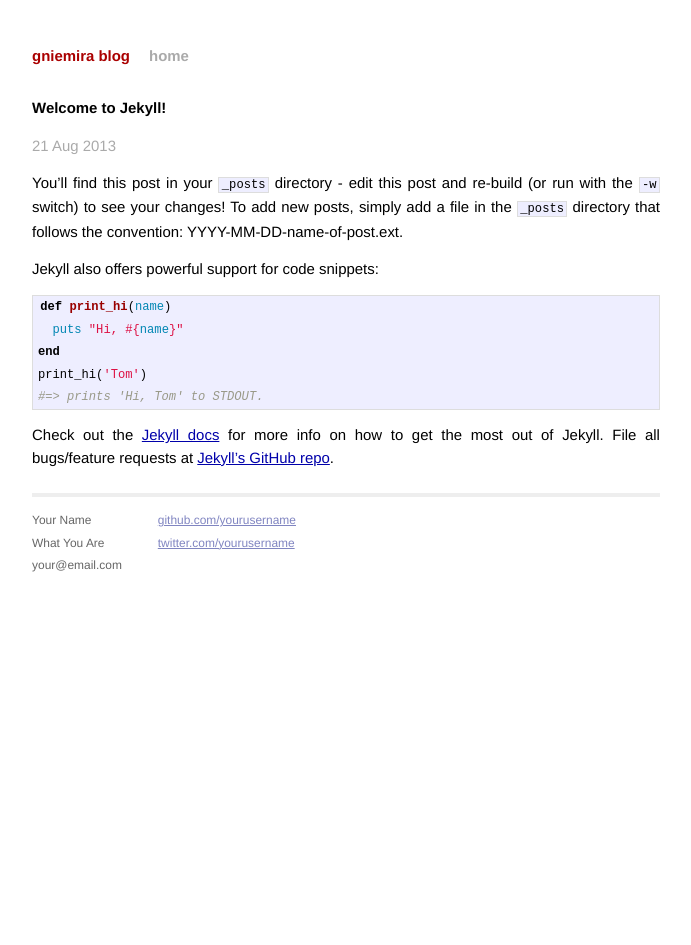
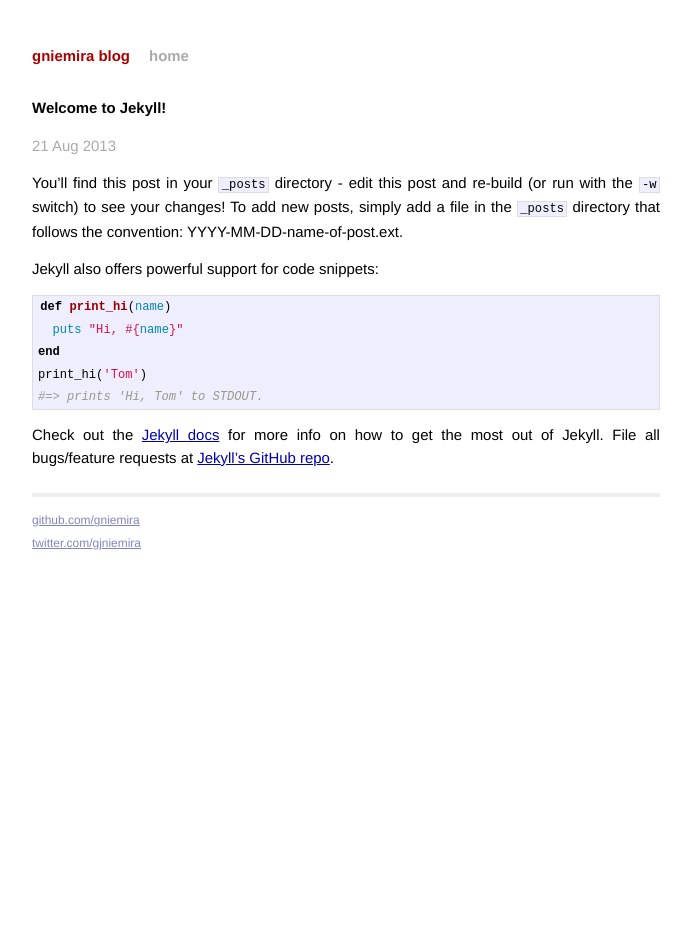
Before and after one commit to gniemira/gniemira.github.io, a Jekyll site: the page built from _posts/2013-08-21-welcome-to-jekyll.markdown, in a window 1280 px wide. Shown: the whole page, without its empty margins (294-985 px from the left). Built offline with Jekyll 4.4.1, drawn with Linux system fonts in a browser that asks for light colours; Markdown is read by kramdown in place of the engine named in the settings.

Commit message:
changing some defaults

```diff
--- a/_layouts/default.html
+++ b/_layouts/default.html
@@ -26,16 +26,16 @@
 
             <div class="footer">
               <div class="contact">
-                <p>
+<!--                 <p>
                   Your Name<br />
                   What You Are<br />
                   your@email.com
-                </p>
+                </p> -->
               </div>
               <div class="contact">
                 <p>
-                  <a href="http://github.com/yourusername/">github.com/yourusername</a><br />
-                  <a href="http://twitter.com/yourusername/">twitter.com/yourusername</a><br />
+                  <a href="http://github.com/gniemira/">github.com/gniemira</a><br />
+                  <a href="http://twitter.com/gjniemira/">twitter.com/gjniemira</a><br />
                 </p>
               </div>
             </div>
```
